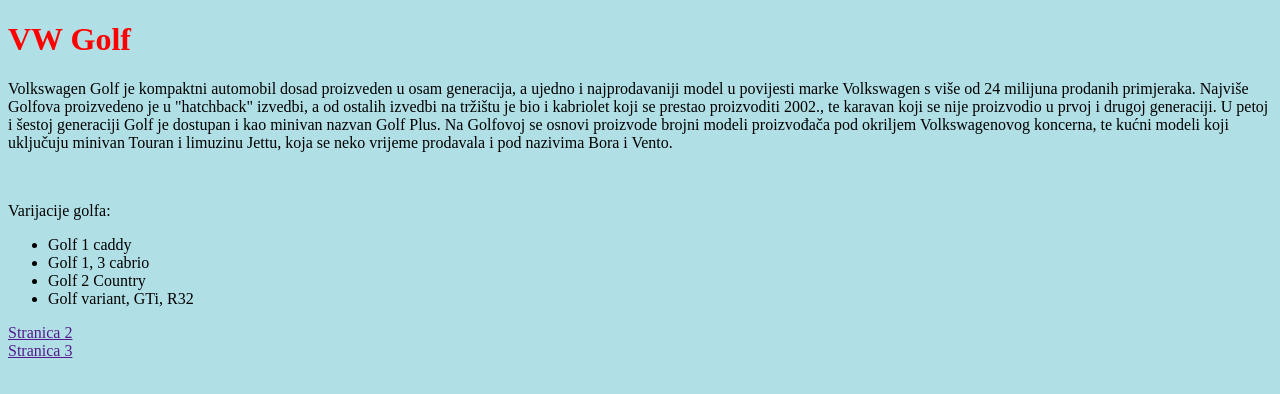
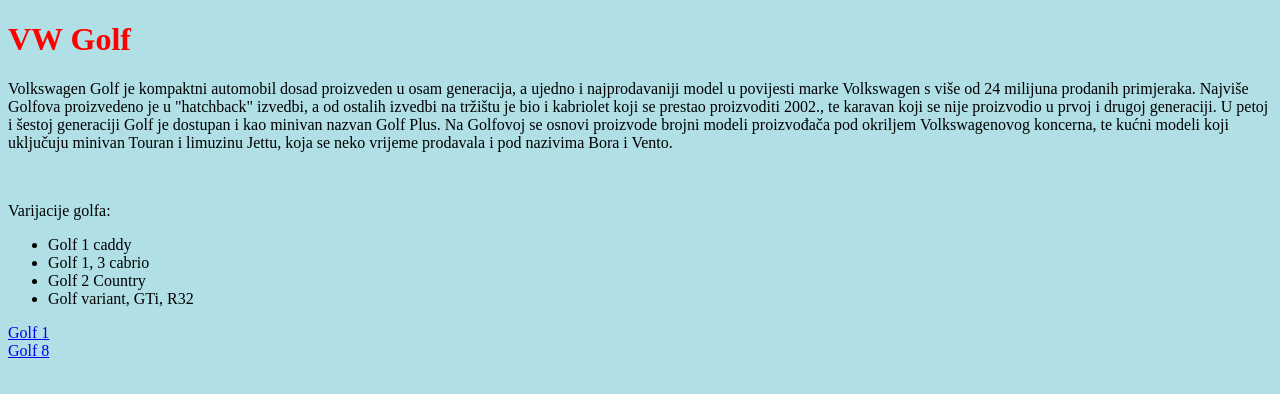
Before and after one commit to EugenKovacec/DZ, a plain HTML site: page index.html in a window 1280 px wide. Drawn offline with Linux system fonts and the light colour scheme.

Commit message:
Update index.html

```diff
--- a/index.html
+++ b/index.html
@@ -38,9 +38,9 @@ Na Golfovoj se osnovi proizvode brojni modeli proizvođača pod okriljem Volkswa
 
 
 
-<a href="">Stranica 2</a>
+<a href="https://eugenkovacec.github.io/DZ1/">Golf 1</a>
 <br>
-<a href="">Stranica 3</a>
+<a href="https://eugenkovacec.github.io/DZ2/">Golf 8</a>
 
 </body>
 </html>
```
